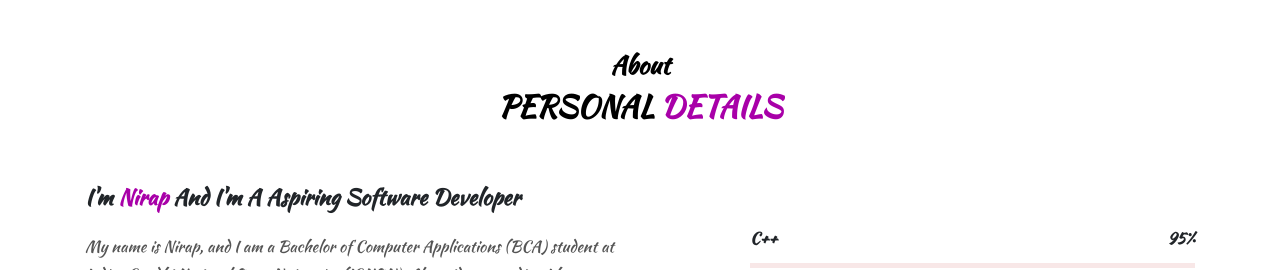
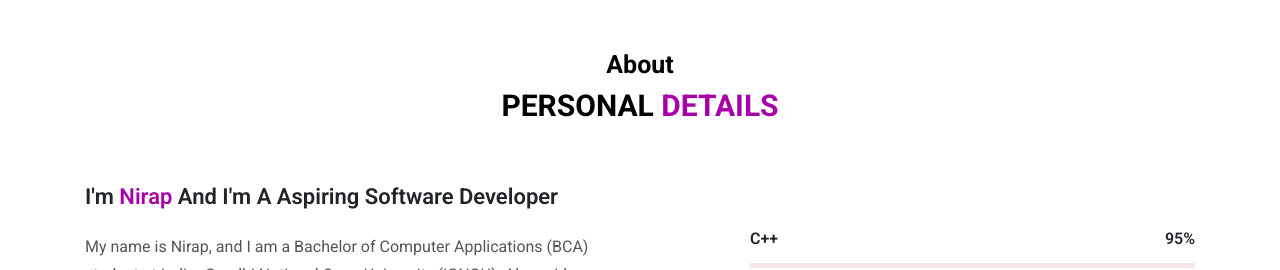
Before and after one commit to Deepali5Singh/Nirap-Portfolio, a plain HTML site: page index.html in a window 1280 px wide. Shown: the part 830-1100 px from the top of the page. Drawn offline with nearby package versions, Linux system fonts and the light colour scheme; a script that the page names is missing.

Commit message:
Update style.css

```diff
--- a/style.css
+++ b/style.css
@@ -13,7 +13,7 @@
 }
 
 body {
-    font-family: 'Kaushan Script', sans-serif;
+    font-family: "Roboto", serif;
     font-size: 16px;
     font-weight: normal;
     overflow-x: hidden;
```
